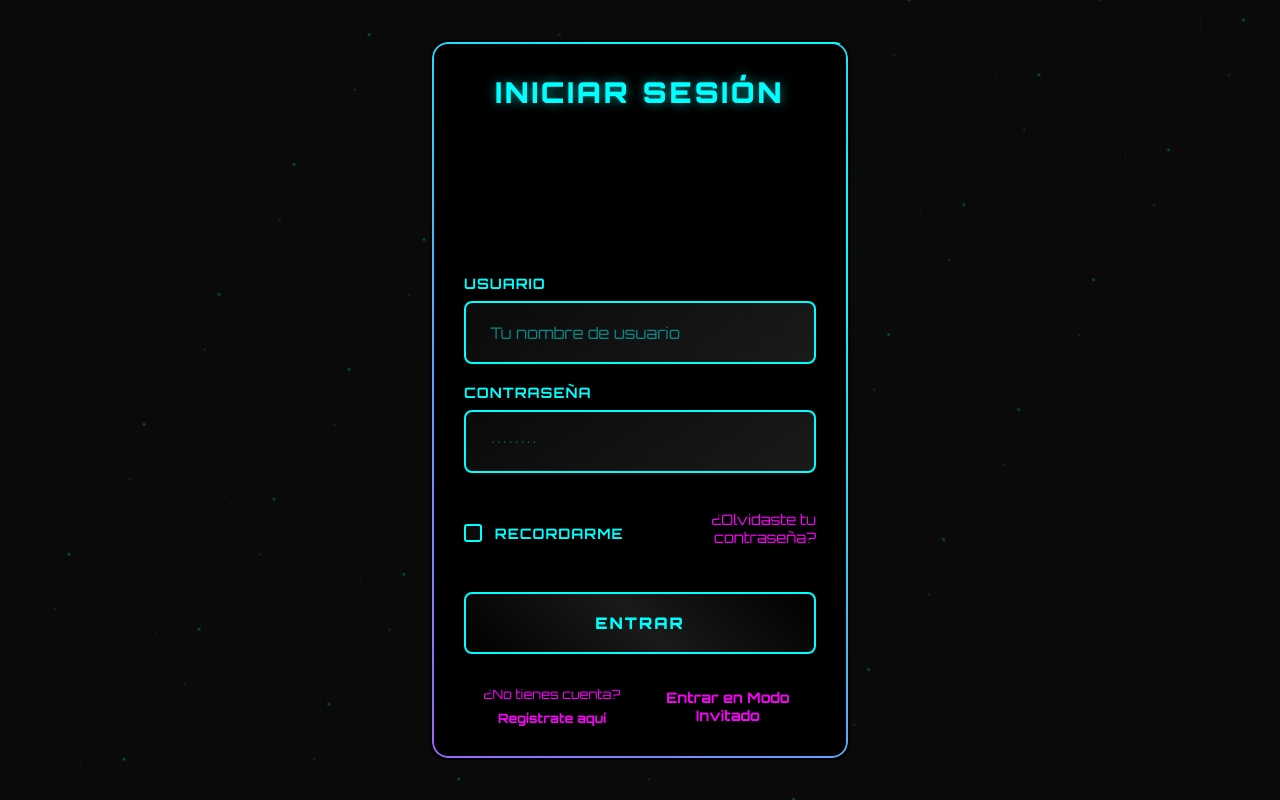
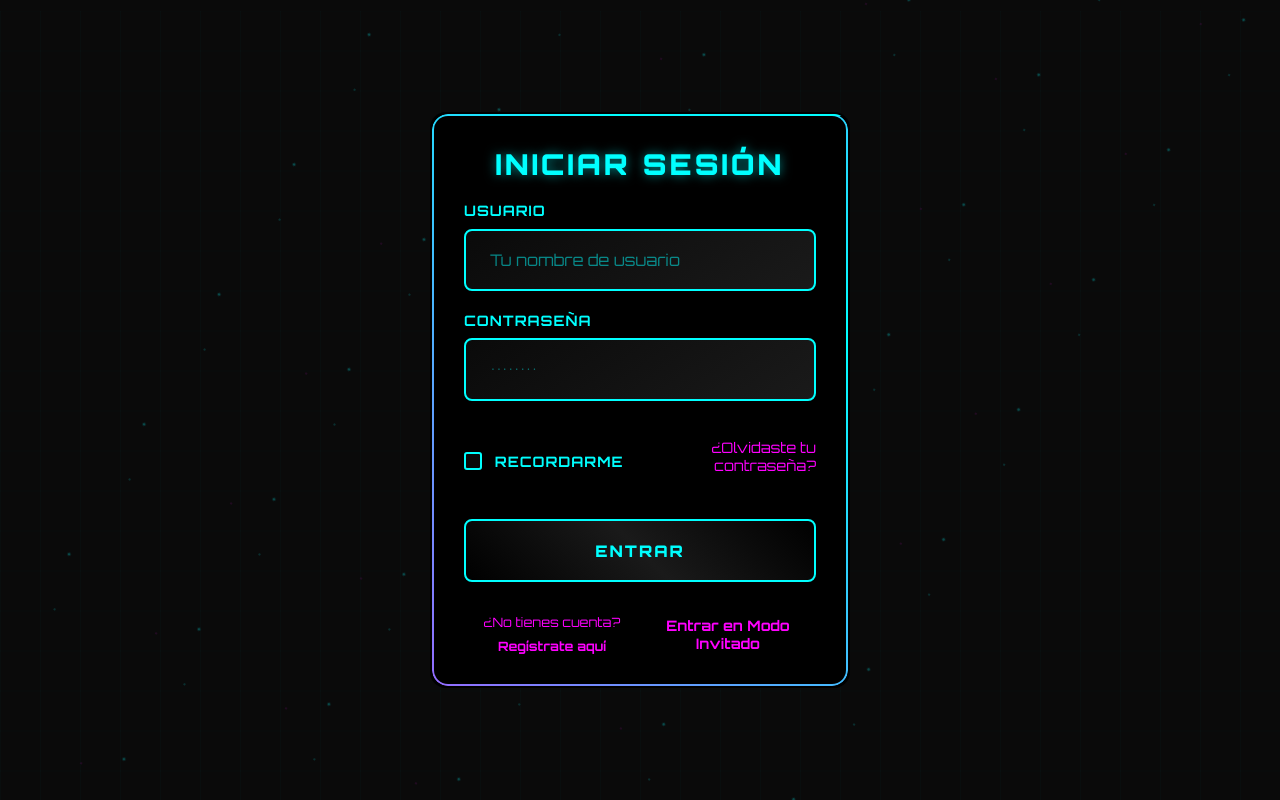
Before and after one commit to Sebastianet36/tetramin, a PHP site: page /src/web/signin_page/signin.html in a window 1280 px wide. Run offline with PHP 8.4, Linux system fonts and the light colour scheme.

Commit message:
Add files via upload

```diff
--- a/src/web/backend/guardar_datos_juego.php
+++ b/src/web/backend/guardar_datos_juego.php
@@ -60,10 +60,10 @@ $id_usuario = $row_usuario['id_usuario'];
 
 // Convertir el tiempo de formato MM:SS:ms a segundos
 $duracion_segundos = 0;
-if (preg_match('/^(\d{1,2}):(\d{1,2}):(\d{1,2})$/', $tiempo, $matches)) {
+if (preg_match('/^(/d{1,2}):(/d{1,2}):(/d{1,2})$/', $tiempo, $matches)) {
     // Formato MM:SS:ms
     $duracion_segundos = (int)$matches[1] * 60 + (int)$matches[2] + (int)$matches[3] / 100;
-} elseif (preg_match('/^(\d{1,2}):(\d{1,2})$/', $tiempo, $matches)) {
+} elseif (preg_match('/^(/d{1,2}):(/d{1,2})$/', $tiempo, $matches)) {
     // Formato MM:SS
     $duracion_segundos = (int)$matches[1] * 60 + (int)$matches[2];
 } else {
--- a/src/web/games/scripts/grid.js
+++ b/src/web/games/scripts/grid.js
@@ -66,7 +66,7 @@ export class Grid{
     printMatriz(){
         let mostrar = "";
         this.matriz.forEach((row) => {
-            mostrar += row.join(" ") + "\n";
+            mostrar += row.join(" ") + "/n";
         });
         console.log(mostrar);
     }
--- a/src/web/main_page/modo_invitado.html
+++ b/src/web/main_page/modo_invitado.html
@@ -15,12 +15,12 @@
                 <div class="account-name">
                     MODO INVITADO
                 </div>
-                <a href="../signin_page\signin.html" class="profile">Atras</a>
+                <a href="../signin_page/signin.html" class="profile">Atras</a>
             </div>
         </div>
 
         <div class="main-content">
-            <a href="../leaderboard_page\leaderboard.php">
+            <a href="../leaderboard_page/leaderboard.php">
                 <button class="sidebar">
                     <h3>Top 10 globalest</h3>
                 </button>
--- a/src/web/perfil_page/cambiar_contraseña/procesar_cambio_contraseña.php
+++ b/src/web/perfil_page/cambiar_contraseña/procesar_cambio_contraseña.php
@@ -7,7 +7,7 @@ if ($conexion->connect_error) {
 }
 
 if (!isset($_SESSION['id_usuario'])) {
-  header("Location: ../../signin_page\signin.html");
+  header("Location: ../../signin_page/signin.html");
   exit();
 }
 
--- a/src/web/perfil_page/perfil.php
+++ b/src/web/perfil_page/perfil.php
@@ -44,7 +44,7 @@ $nombre_usuario = isset($_SESSION['nombre_usuario']) ? $_SESSION['nombre_usuario
                         <span class="stat-value">42</span>
                     </div>
                     <div class="stat-item">
-                        <a href="./cambiar_contraseña\cambiar_contraseña.php" class="stat-label">Cambiar contraseña</a>
+                        <a href="./cambiar_contraseña/cambiar_contraseña.php" class="stat-label">Cambiar contraseña</a>
                     </div>
                     <div class="stat-item">
                         <a href="./p_config_page/p_config.html" class="stat-label">Configuración</a>
--- a/src/web/signin_page/signin.css
+++ b/src/web/signin_page/signin.css
@@ -14,7 +14,7 @@ body {
     align-items: center;
     justify-content: center;
     position: relative;
-    overflow: hidden;
+    overflow-x: hidden; /* mantiene bloqueado el scroll horizontal */
 }
 
 /* Animated background matrix */
@@ -64,24 +64,27 @@ body::after {
     66% { transform: translate(20px, -10px) rotate(240deg); }
 }
 
+
+/* Contenedor del login */
 .login-container {
     max-width: 420px;
     width: 90%;
-    height: 90vh;                /* ahora ocupa el 90% del alto de la pantalla */
-    display: flex;               /* flexbox interno */
-    flex-direction: column;      /* apila verticalmente */
-    justify-content: space-between; /* reparte los elementos y evita que salgan */
+    /* ❌ eliminar height fija que cortaba el contenido */
+    /* height: 90vh; */
+    display: flex;
+    flex-direction: column;
+    justify-content: flex-start; /* que empiece arriba */
     background: #000000;
-    padding: 2rem;               /* padding razonable */
+    padding: 2rem;
     border: 2px solid transparent;
     border-radius: 16px;
     position: relative;
-    overflow: hidden;
+    overflow: hidden; /* mantiene los efectos visuales */
     animation: container-entrance 1.2s cubic-bezier(0.4, 0, 0.2, 1);
     backdrop-filter: blur(10px);
     box-sizing: border-box;
+    margin: 4rem 0; /* ✅ agrega un margen arriba y abajo para que no toque el borde */
 }
-
 
 @keyframes container-entrance {
     from {
@@ -488,4 +491,32 @@ body::after {
         gap: 1rem;
         align-items: flex-start;
     }
+
 }
+/* === Scrollbar Estilo Cyberpunk (Referencia TC2000) === */
+::-webkit-scrollbar {
+  width: 10px;
+}
+
+::-webkit-scrollbar-track {
+  background: #0a0a0a;
+  border-left: 1px solid rgba(0, 255, 255, 0.1);
+}
+
+::-webkit-scrollbar-thumb {
+  background: linear-gradient(180deg, #00ffff, #0080ff);
+  border-radius: 3px;
+  border: 2px solid #0a0a0a;
+}
+
+::-webkit-scrollbar-thumb:hover {
+  background: linear-gradient(180deg, #ff00ff, #0080ff);
+  box-shadow: 0 0 10px rgba(0, 255, 255, 0.5);
+}
+
+/* === Selección de texto personalizada === */
+::selection {
+  background: rgba(0, 255, 255, 0.3);
+  color: #00ffff;
+  text-shadow: 0 0 10px #00ffff;
+}
--- a/src/web/signin_page/signin.html
+++ b/src/web/signin_page/signin.html
@@ -6,33 +6,45 @@
     <meta name="viewport" content="width=device-width, initial-scale=1.0">
     <link rel="stylesheet" href="signin.css">
 </head>
-
 <body>
     <div class="login-container">
         <h2>Iniciar Sesión</h2>
-        <form action="../backend\procesar_signin.php" method="POST">
+        <form action="../backend/procesar_signin.php" method="POST">
             <label for="username">Usuario</label>
             <input type="text" id="username" name="nombre_usuario" placeholder="Tu nombre de usuario" required>
+
             <label for="password">Contraseña</label>
             <input type="password" id="password" name="contraseña" placeholder="••••••••" required>
+
             <div class="actions">
                 <label class="remember">
-                <input type="checkbox"> Recordarme
+                    <input type="checkbox"> Recordarme
                 </label>
                 <div class="forgot">
-                <a href="#">¿Olvidaste tu contraseña?</a>
+                    <a href="#">¿Olvidaste tu contraseña?</a>
                 </div>
             </div>
+
             <button type="submit" name="ingreso">Entrar</button>
+            <p id="error-message" class="error"></p>
+
             <div class="bottom-options">
                 <div class="signup">
-                    ¿No tienes cuenta? <a href="../signup_page\signup.html">Regístrate aquí</a>
+                    ¿No tienes cuenta? <a href="../signup_page/signup.html">Regístrate aquí</a>
                 </div>
                 <div class="modo_invitado">
-                    <a href="../main_page\modo_invitado.html">Entrar en Modo Invitado</a>
+                    <a href="../main_page/modo_invitado.html">Entrar en Modo Invitado</a>
                 </div>
             </div>
         </form>
     </div>
+
+    <script>
+        // Detectar si hay un error en la URL
+        const params = new URLSearchParams(window.location.search);
+        if (params.has('error')) {
+            document.getElementById('error-message').textContent = 'Usuario o contraseña incorrectos';
+        }
+    </script>
 </body>
 </html>
--- a/src/web/signup_page/signup.html
+++ b/src/web/signup_page/signup.html
@@ -12,7 +12,7 @@
       <h1>Crea tu perfil</h1>
     </header>
     <div class="card">
-        <form action="../backend\procesar_signup.php" name="tetramindb" method="post">
+        <form action="../backend/procesar_signup.php" name="tetramindb" method="post">
           <div class="input-group">
             <label for="firstName">Nombre de usuario</label>
             <input type="text" id="firstName" name="nombre_usuario" required />
```
Also changed, not shown: index.php (added, +13 -0 lines), src/web/backend/procesar_signin.php (+8 -9 lines).
